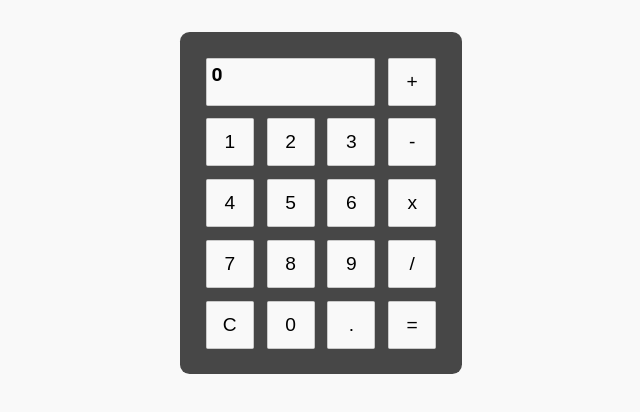
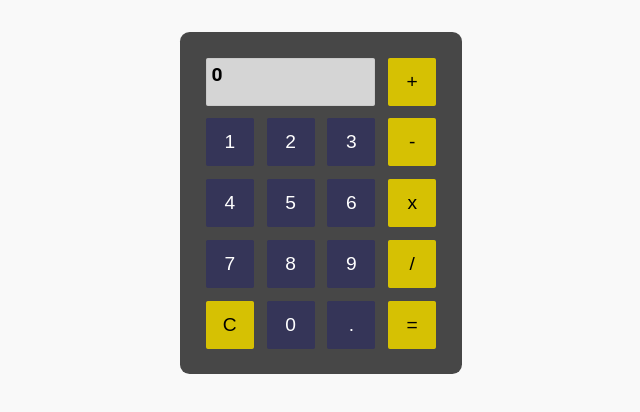
Before and after one commit to Devon107/calculator, a React (Vite) app: page / in a window 1280 px wide. Shown: the top 412 px of the page, without its empty margins (319-959 px from the left). Built offline with nearby package versions, Linux system fonts and the light colour scheme.

Commit message:
Adding style to buttons and display

```diff
--- a/src/components/Button.tsx
+++ b/src/components/Button.tsx
@@ -1,11 +1,12 @@
 type Props = {
-    name: string
-    onClick: () => void
+    name?: string
+    onClick?: () => void
+    className?: string
 }
 
-const Button = ({name, onClick}: Props) => {
+const Button = ({name, className, onClick}: Props) => {
     return (
-        <button onClick={onClick}>
+        <button className={className} onClick={onClick}>
             {name}
         </button>
     )
--- a/src/components/Panel.tsx
+++ b/src/components/Panel.tsx
@@ -16,32 +16,32 @@ export default function Panel({userInput, result, numberOne, handleClick}:Props)
                 <Display value={result || numberOne || '0'}/>
                 </div>
                 <div className="row">
-                <Button name="1" onClick={() => handleClick('1')}/>
-                <Button name="2" onClick={() => handleClick('2')}/>
-                <Button name="3" onClick={() => handleClick('3')}/>
+                <Button className="gray-blue" name="1" onClick={() => handleClick('1')}/>
+                <Button className="gray-blue" name="2" onClick={() => handleClick('2')}/>
+                <Button className="gray-blue" name="3" onClick={() => handleClick('3')}/>
                 </div>
                 <div className="row">
-                <Button name="4" onClick={() => handleClick('4')}/>
-                <Button name="5" onClick={() => handleClick('5')}/>
-                <Button name="6" onClick={() => handleClick('6')}/>
+                <Button className="gray-blue" name="4" onClick={() => handleClick('4')}/>
+                <Button className="gray-blue" name="5" onClick={() => handleClick('5')}/>
+                <Button className="gray-blue" name="6" onClick={() => handleClick('6')}/>
                 </div>
                 <div className="row">
-                <Button name="7" onClick={() => handleClick('7')}/>
-                <Button name="8" onClick={() => handleClick('8')}/>
-                <Button name="9" onClick={() => handleClick('9')}/>
+                <Button className="gray-blue" name="7" onClick={() => handleClick('7')}/>
+                <Button className="gray-blue" name="8" onClick={() => handleClick('8')}/>
+                <Button className="gray-blue" name="9" onClick={() => handleClick('9')}/>
                 </div>
                 <div className="row">
-                <Button name="C" onClick={() => handleClick('C')}/>
-                <Button name="0" onClick={() => handleClick('0')}/>
-                <Button name="." onClick={() => handleClick('.')}/>
+                <Button className="yellow" name="C" onClick={() => handleClick('C')}/>
+                <Button className="gray-blue" name="0" onClick={() => handleClick('0')}/>
+                <Button className="gray-blue" name="." onClick={() => handleClick('.')}/>
                 </div>
             </div>
             <aside className="column">
-                <Button name="+" onClick={() => handleClick('+')}/>
-                <Button name="-" onClick={() => handleClick('-')}/>
-                <Button name="x" onClick={() => handleClick('x')}/>
-                <Button name="/" onClick={() => handleClick('/')}/>
-                <Button name="=" onClick={() => handleClick('=')}/>
+                <Button className="yellow" name="+" onClick={() => handleClick('+')}/>
+                <Button className="yellow" name="-" onClick={() => handleClick('-')}/>
+                <Button className="yellow" name="x" onClick={() => handleClick('x')}/>
+                <Button className="yellow" name="/" onClick={() => handleClick('/')}/>
+                <Button className="yellow" name="=" onClick={() => handleClick('=')}/>
             </aside>
         </>
     )
--- a/src/pages/App.css
+++ b/src/pages/App.css
@@ -29,7 +29,7 @@
   border:1px solid #cacaca;
   padding: 0.3rem;
   border-radius: 0.1rem;
-  background-color: #f9f9f9;
+  background-color: #d5d5d5;
   overflow-x: scroll;
 }
 .display h3{
@@ -49,8 +49,11 @@ button{
 }
 
 .yellow{
+  border:1px solid rgb(214, 193, 3);
   background-color: rgb(214, 193, 3);
 }
 .gray-blue{
+  border:1px solid rgb(53, 53, 88);
   background-color: rgb(53, 53, 88);
+  color:#ffffff;
 }
```
